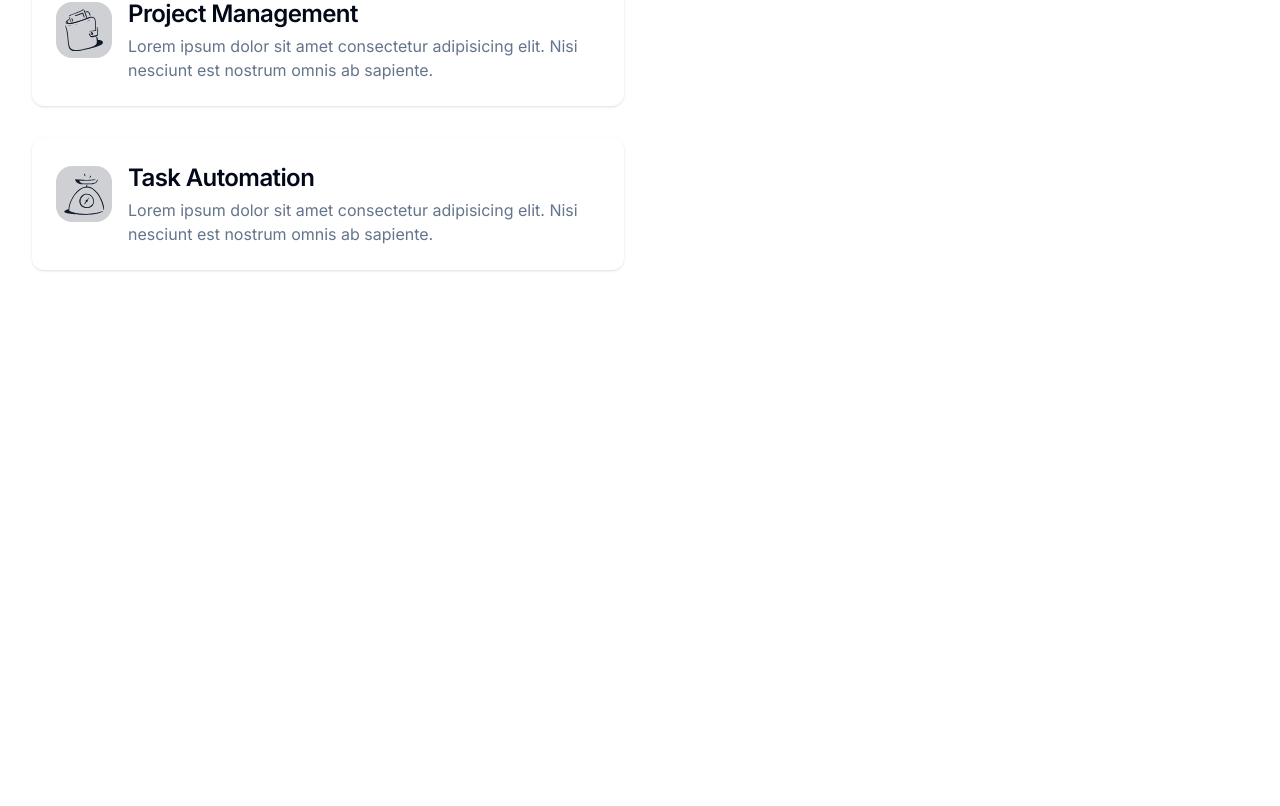
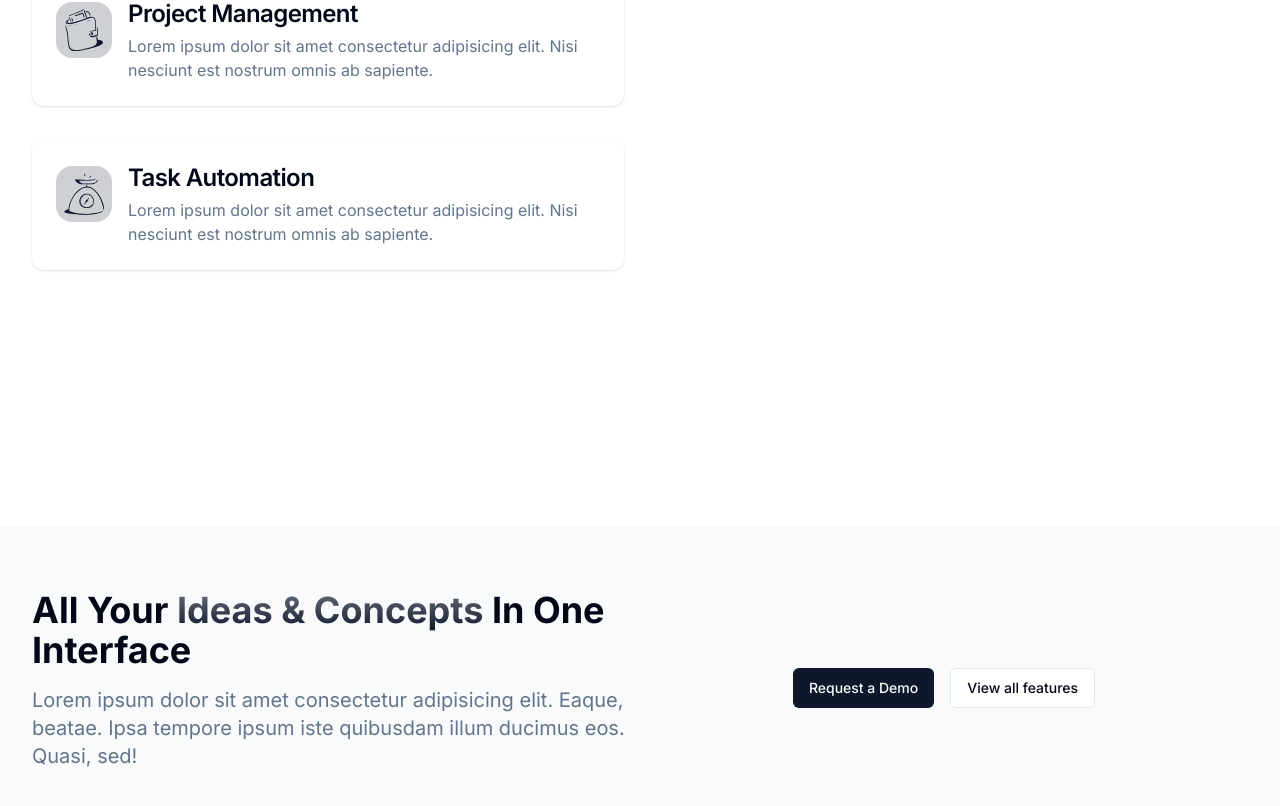
Before and after one commit to SajjadKiani/dashboard-ui, a Next.js app: page / in a window 1280 px wide. Shown: the part 3123-3929 px from the top of the page. Before the commit the page ends 3521 px from the top, so only its background shows below. Built offline with nearby package versions, Linux system fonts and the light colour scheme.

Commit message:
initial Cta section

```diff
--- /dev/null
+++ b/src/app/(landing)/components/Cta.jsx
@@ -0,0 +1,40 @@
+import { Button } from "@/components/ui/button";
+
+export const Cta = () => {
+  return (
+    <section
+      id="cta"
+      className="bg-muted/50 py-16 my-24 sm:my-32"
+    >
+      <div className="container lg:grid lg:grid-cols-2 place-items-center">
+        <div className="lg:col-start-1">
+          <h2 className="text-3xl md:text-4xl font-bold ">
+            All Your
+            <span className="bg-gradient-to-b from-primary/60 to-primary text-transparent bg-clip-text">
+              {" "}
+              Ideas & Concepts{" "}
+            </span>
+            In One Interface
+          </h2>
+          <p className="text-muted-foreground text-xl mt-4 mb-8 lg:mb-0">
+            Lorem ipsum dolor sit amet consectetur adipisicing elit. Eaque,
+            beatae. Ipsa tempore ipsum iste quibusdam illum ducimus eos. Quasi,
+            sed!
+          </p>
+        </div>
+
+        <div className="space-y-4 lg:col-start-2">
+          <Button className="w-full md:mr-4 md:w-auto">Request a Demo</Button>
+          <Button
+            variant="outline"
+            className="w-full md:w-auto"
+          >
+            View all features
+          </Button>
+        </div>
+      </div>
+    </section>
+  );
+};
+
+export default Cta;
--- a/src/app/(landing)/components/index.js
+++ b/src/app/(landing)/components/index.js
@@ -3,6 +3,7 @@ import About from "./About";
 import HowItWorks from "./HowItWorks";
 import Features from "./Features";
 import Services from "./Services";
+import Cta from "./Cta";
 
 export {
     Hero,
@@ -10,4 +11,5 @@ export {
     HowItWorks,
     Features,
     Services,
+    Cta,
 }
--- a/src/app/(landing)/page.js
+++ b/src/app/(landing)/page.js
@@ -1,4 +1,4 @@
-import { About, Features, Hero, HowItWorks, Services } from "./components";
+import { About, Cta, Features, Hero, HowItWorks, Services } from "./components";
 
 
 export default function Page () {
@@ -11,6 +11,7 @@ export default function Page () {
             <HowItWorks />
             <Features />
             <Services />
+            <Cta />
         </>
     )
 }
```
